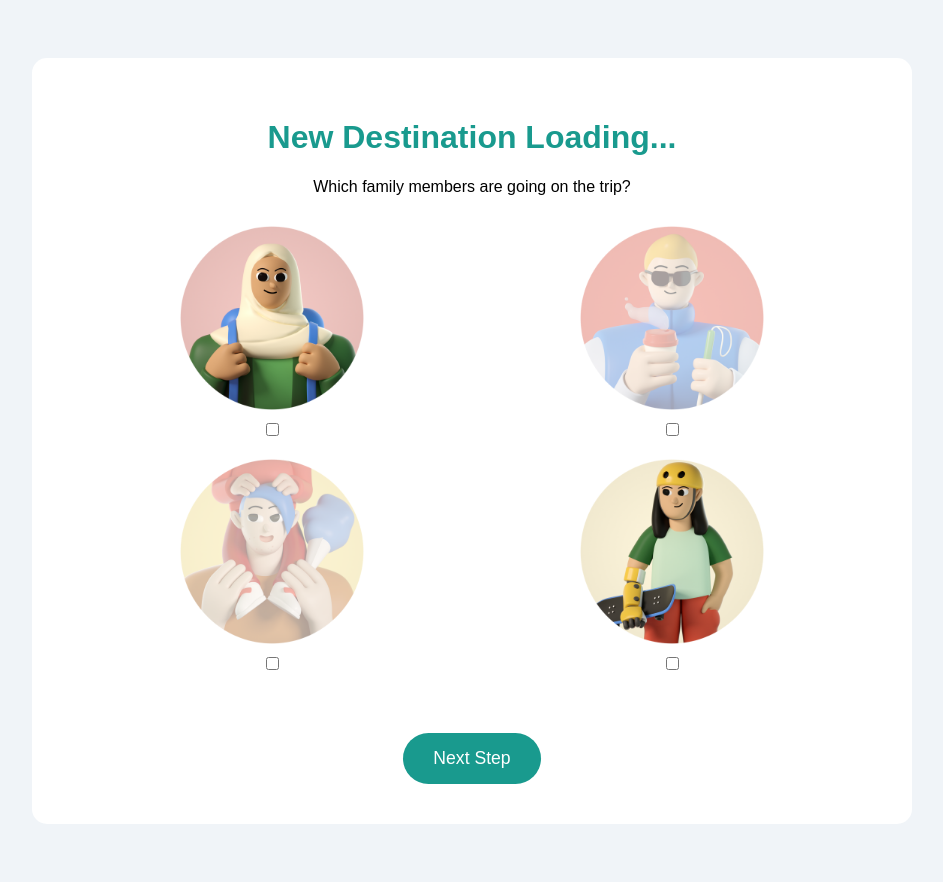
After one commit to Afoma-tech/JourniJr-DaVinciCompetition, a Django app: page /travelkit/ in a window 1280 px wide. The commit adds this page. Shown: the whole page, without its empty margins (168-1111 px from the left). Run offline with Django 5.2, Linux system fonts and the light colour scheme.

Commit message:
Travel kit page created

```diff
--- a/journi/forms.py
+++ b/journi/forms.py
@@ -9,7 +9,7 @@ class kidregform(forms.ModelForm):
         ('Female', 'Female'),
     ]
 
-    sex = forms.RadioSelect(
+    sex = forms.ChoiceField(
         choices=SEX_CHOICES,
         widget=forms.RadioSelect
      )
@@ -33,7 +33,7 @@ class kidregform(forms.ModelForm):
         widget=forms.CheckboxSelectMultiple
     )
 
-    FAMILY_MEDICAL_HISTORY_CHOICES = [
+    MEDICAL_CONDITIONS_CHOICES = [
         ('none', 'None'),
         ('asthma', 'Asthma'),
         ('diabetes', 'Diabetes'),
--- /dev/null
+++ b/journi/templates/travelkit1.html
@@ -0,0 +1,124 @@
+{% load static %}
+<!DOCTYPE html>
+<html lang="en">
+<head>
+    <meta charset="UTF-8">
+    <meta name="viewport" content="width=device-width, initial-scale=1.0">
+    <meta http-equiv="X-UA-Compatible" content="IE=edge">
+    <title>Travelkit</title>
+    <link rel="stylesheet" >
+    <style>
+        body {
+            display: flex;
+            flex-direction: column;
+            justify-content: center;
+            align-items: center; /* Center align items */
+            background-color: #F0F4F8; /* Optional background color */
+            font-family: Arial, sans-serif; /* Font family */
+        }
+
+        .h1{
+            color:  #199A8E;
+        }
+
+        .travel-container {
+            background-color: #fff;
+            padding: 40px;
+            border-radius: 15px;
+
+            max-width: 800px;
+            width: 100%;
+            margin: 50px;
+        }
+
+        .travel-header {
+            text-align: center;
+            margin-bottom: 20px;
+        }
+
+        .image-container {
+            display: flex;
+            justify-content: space-around; /* Space out the images */
+            flex-wrap: wrap; /* Allow images to wrap on smaller screens */
+            max-width: auto; /* Limit width of image container */
+            margin-bottom: 50px;
+        }
+
+        .image-item {
+            display: flex;
+            flex-direction: column; /* Stack image and checkbox */
+            align-items: center; /* Center align image and checkbox */
+            width: 48%; /* Two items per row */
+            margin-bottom: 10px; /* Space between rows */
+        }
+
+        img {
+            max-width: 48%; /* Responsive images */
+            height: auto; /* Maintain aspect ratio */
+            /* border-radius: 10px; Optional: rounded corners */
+            margin: 10px; /* Space between images */
+            /* box-shadow: 0px 4px 10px rgba(0, 0, 0, 0.1); /* Optional: subtle shadow */
+        }
+
+        .button-container {
+            text-align: center;
+        }
+
+        button {
+            background-color: #199A8E; /* Button color */
+            color: #fff; /* Text color */
+            border: none; /* Remove border */
+            padding: 15px 30px; /* Padding */
+            border-radius: 50px; /* Rounded edges */
+            font-size: 1.1rem; /* Font size */
+            cursor: pointer; /* Pointer cursor */
+            transition: background-color 0.3s ease; /* Transition effect */
+        }
+
+        button:hover {
+            background-color: #6d4d55; /* Hover color */
+        }
+
+        @media (max-width: 768px) {
+            .image-container {
+                flex-direction: column; /* Stack images on small screens */
+                align-items: center; /* Center images */
+            }
+            img {
+                width: 100%; /* Make images full-width on smaller screens */
+                margin: 10px 0; /* Space between images */
+            }
+        }
+    </style>
+</head>
+<body>
+    <div class="travel-container">
+        <div class="travel-header">
+            <h1 class="h1">New Destination Loading...</h1>
+            <p>Which family members are going on the trip?</p>
+        </div>
+
+        <div class="image-container">
+            <div class="image-item">
+                <img src="{% static 'woman.png' %}" alt="woman">
+                <input type="checkbox" name="family_member" value="woman">
+            </div>
+            <div class="image-item">
+                <img src="{% static 'boy2.png' %}" alt="boy 2">
+                <input type="checkbox" name="family_member" value="boy2">
+            </div>
+            <div class="image-item">
+                <img src="{% static 'momchild.png' %}" alt="mom and child">
+                <input type="checkbox" name="family_member" value="momchild">
+            </div>
+            <div class="image-item">
+                <img src="{% static 'boy.png' %}" alt="boy">
+                <input type="checkbox" name="family_member" value="boy">
+            </div>
+        </div>
+        <div class="button-container">
+            <button>Next Step</button>
+        </div>
+
+</body>
+</html>
--- a/journi/urls.py
+++ b/journi/urls.py
@@ -4,4 +4,5 @@ from . import views
 urlpatterns = [
     path("", views.homepage, name="home"),
     path("registration/", views.kidregpage, name="kidreg"),
+    path("travelkit/", views.travelpack, name='travelpack'),
 ]
--- a/journi/views.py
+++ b/journi/views.py
@@ -1,9 +1,15 @@
 from django.shortcuts import render
+from .forms import kidregform
 
 # Create your views here.
 
 def homepage(request):
     return render(request, 'index.html')
 
+
 def kidregpage(request):
-    return render(request, 'kid_registration.html')
+    form = kidregform()
+    return render(request, 'kid_registration.html', {'form': form})
+
+def travelpack(request):
+    return render(request, 'travelkit1.html')
--- a/journi_jr/settings.py
+++ b/journi_jr/settings.py
@@ -9,6 +9,9 @@ https://docs.djangoproject.com/en/5.0/topics/settings/
 For the full list of settings and their values, see
 https://docs.djangoproject.com/en/5.0/ref/settings/
 """
+import os
+
+BASE_DIR = os.path.dirname(os.path.dirname(os.path.abspath(__file__)))
 
 from pathlib import Path
 
@@ -117,7 +120,7 @@ USE_TZ = True
 # Static files (CSS, JavaScript, Images)
 # https://docs.djangoproject.com/en/5.0/howto/static-files/
 
-STATIC_URL = 'static/'
+STATIC_URL = '/static/'
 STATICFILES_DIRS = [
     BASE_DIR / 'journi' / 'static',
 ]
```
Also changed, not shown: journi/static/kid_reg.css (added, +130 -0 lines), journi/templates/kid_registration.html (+2 -18 lines), journi/mediafile/boy.png (added), journi/static/boy.png (added), journi/static/boy2.png (added), journi/static/kig_reg.css (deleted), journi/static/momchild.png (added), journi/static/woman.png (added).
